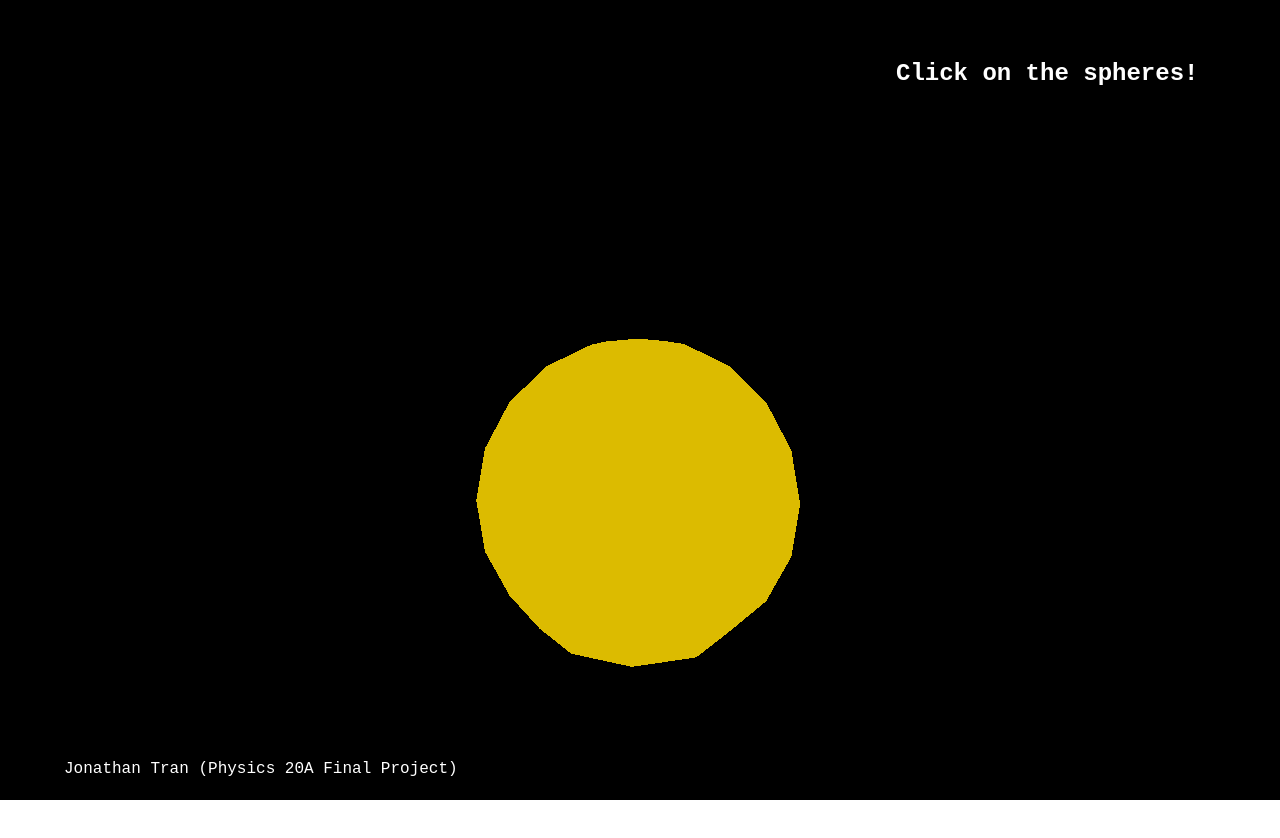
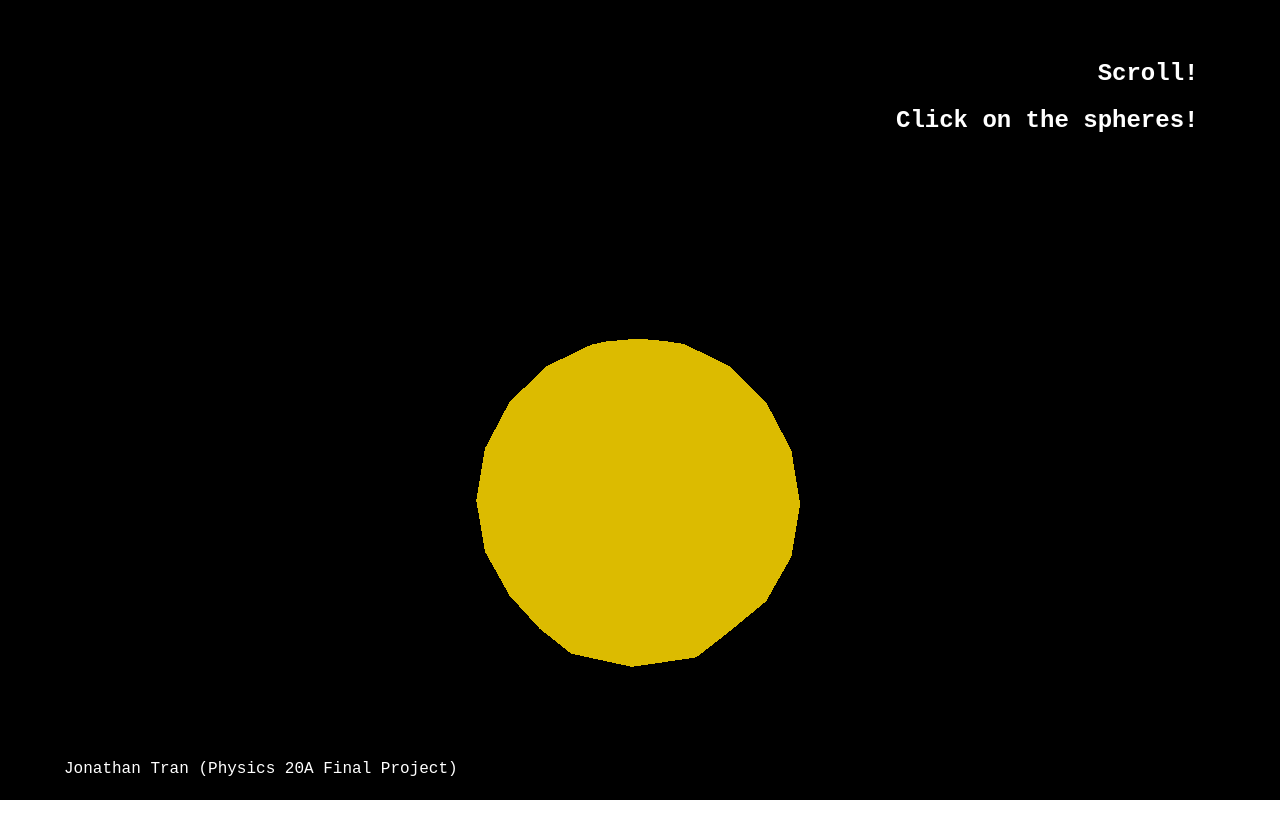
Before and after one commit to tranjm4/solarsystem_vis, a website built with Vite: page index.html in a window 1280 px wide. Shown: the top 838 px of the page. Built offline with nearby package versions, Linux system fonts and the light colour scheme.

Commit message:
Added scroll tooltip

```diff
--- a/index.html
+++ b/index.html
@@ -9,6 +9,7 @@
   <body>
     <canvas id="bg"></canvas>
     <div id="tooltip">
+      <h2>Scroll!</h2>
       <h2>Click on the spheres!</h2>
     </div>
     <div id="sun" class="info-box hidden">
```
